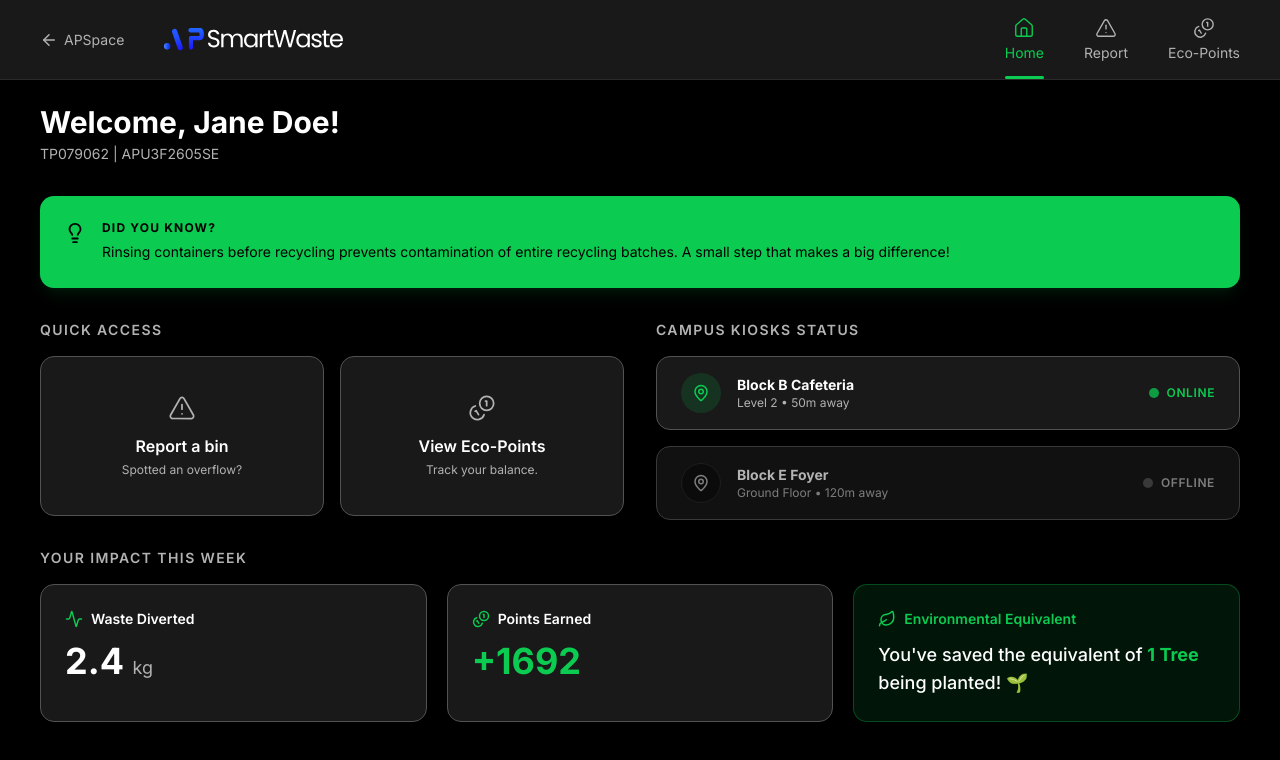
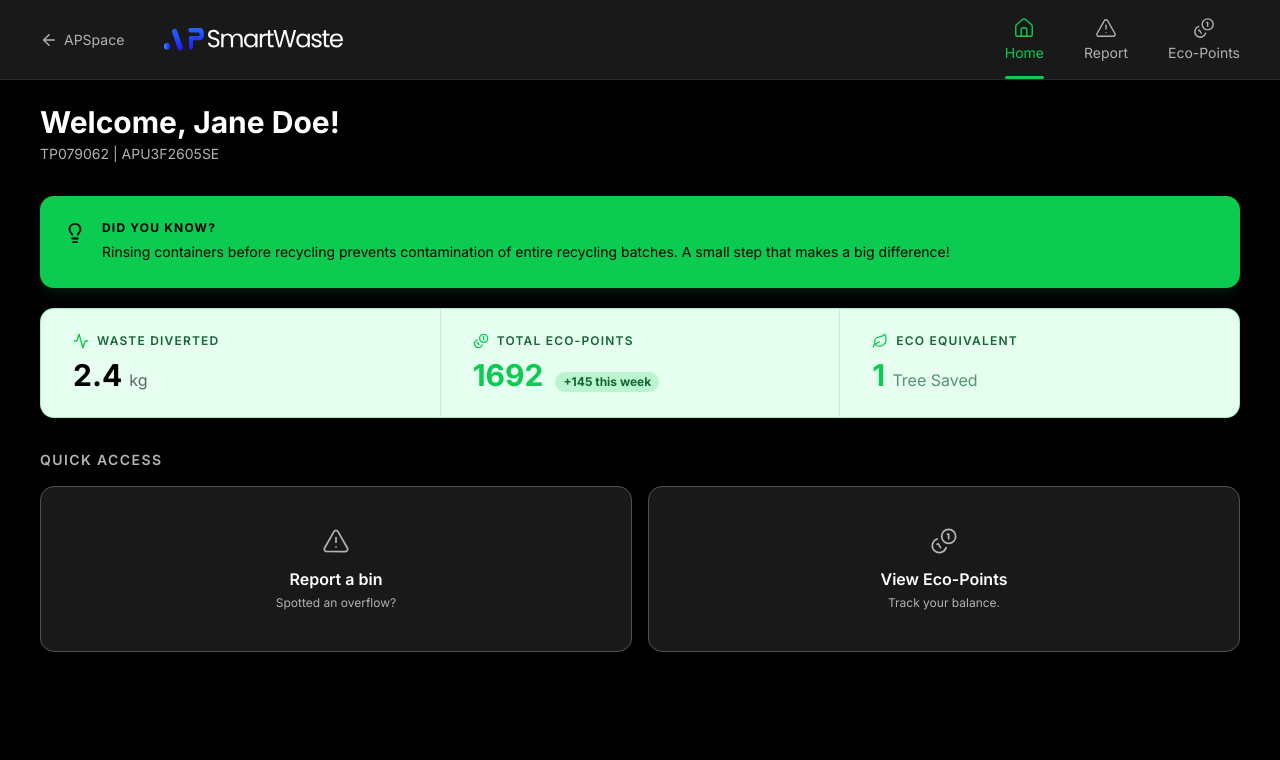
Before and after one commit to sevenpluseight/apu_gci_apsmartwaste, a Next.js app: page /student in a window 1280 px wide. Shown: the top 760 px of the page. Built offline with nearby package versions, Linux system fonts and the light colour scheme.

Commit message:
refactor: update student page layout to enhance waste management metrics and improve quick access links

```diff
--- a/src/app/student/page.tsx
+++ b/src/app/student/page.tsx
@@ -2,7 +2,7 @@
 
 import Link from "next/link";
 import studentData from "@/mock/student/student.json";
-import { Lightbulb, TriangleAlert, Coins, MapPin, Activity, Leaf } from "lucide-react";
+import { Lightbulb, TriangleAlert, Coins, Activity, Leaf } from "lucide-react";
 
 export default function StudentPage() {
   const { profile, didYouKnow } = studentData;
@@ -21,7 +21,7 @@ export default function StudentPage() {
       </div>
 
       {/* Did You Know Banner */}
-      <div className="mb-8 flex items-start gap-4 rounded-xl bg-[#0BCB51] px-6 py-6 shadow-lg shadow-[#0BCB51]/10">
+      <div className="mb-5 flex items-start gap-4 rounded-xl bg-[#0BCB51] px-6 py-6 shadow-lg shadow-[#0BCB51]/10">
         <Lightbulb size={22} className="mt-0.5 shrink-0 text-black" />
         <div>
           <p className="mb-1 text-xs font-bold uppercase tracking-widest text-black">
@@ -31,18 +31,52 @@ export default function StudentPage() {
         </div>
       </div>
 
-      {/* Main Split Layout */}
-      <div className="grid grid-cols-1 lg:grid-cols-2 gap-8 mb-8">
+      {/* Impact Banner (Light Green Theme) */}
+      <div className="mb-8 flex flex-col md:flex-row divide-y md:divide-y-0 md:divide-x divide-[#0BCB51]/20 rounded-xl bg-[#E6FFF0] border border-[#0BCB51]/30 shadow-sm">
 
-        {/* Left Column: Quick Access */}
+        {/* Waste Diverted */}
+        <div className="flex-1 px-8 py-6">
+          <div className="flex items-center gap-2 mb-2">
+            <Activity size={16} className="text-[#0BCB51]" />
+            <span className="text-xs font-semibold uppercase tracking-widest text-[#166534]">Waste Diverted</span>
+          </div>
+          <p className="text-3xl font-bold text-black">2.4 <span className="text-base font-normal text-black/60">kg</span></p>
+        </div>
+
+        {/* Total Eco Points */}
+        <div className="flex-1 px-8 py-6">
+          <div className="flex items-center gap-2 mb-2">
+            <Coins size={16} className="text-[#0BCB51]" />
+            <span className="text-xs font-semibold uppercase tracking-widest text-[#166534]">Total Eco-Points</span>
+          </div>
+          <div className="flex items-baseline gap-3">
+            <p className="text-3xl font-bold text-[#0BCB51]">{profile.ecoPoints}</p>
+            <span className="text-xs font-bold text-[#166534] bg-[#0BCB51]/20 px-2 py-0.5 rounded-full">
+              +145 this week
+            </span>
+          </div>
+        </div>
+
+        {/* Eco Equivalent */}
+        <div className="flex-1 px-8 py-6">
+          <div className="flex items-center gap-2 mb-2">
+            <Leaf size={16} className="text-[#0BCB51]" />
+            <span className="text-xs font-semibold uppercase tracking-widest text-[#166534]">Eco Equivalent</span>
+          </div>
+          <p className="text-3xl font-bold text-[#0BCB51]">1 <span className="text-base font-normal text-[#166534]/70">Tree Saved</span></p>
+        </div>
+
+      </div>
+
+      {/* Quick Access */}
       <div>
         <h2 className="mb-4 text-sm font-semibold uppercase tracking-widest text-[#B2B2B2]">
           Quick Access
         </h2>
-          {/* Changed to grid-cols-2 to perfectly fit the two remaining items */}
-          <div className="grid grid-cols-1 sm:grid-cols-2 gap-4 h-40">
+        <div className="grid grid-cols-1 sm:grid-cols-2 gap-4">
+
           <Link href="/student/report-overflow">
-              <div className="group flex h-full flex-col items-center justify-center gap-3 rounded-xl bg-[#191919] border border-[#525252] px-6 py-8 transition-all duration-200 hover:border-[#0BCB51]/60 cursor-pointer">
+            <div className="group flex h-full flex-col items-center justify-center gap-3 rounded-xl bg-[#191919] border border-[#525252] px-6 py-10 transition-all duration-200 hover:border-[#0BCB51]/60 cursor-pointer">
               <TriangleAlert
                 size={28}
                 strokeWidth={1.5}
@@ -56,7 +90,7 @@ export default function StudentPage() {
           </Link>
 
           <Link href="/student/eco-points">
-              <div className="group flex h-full flex-col items-center justify-center gap-3 rounded-xl bg-[#191919] border border-[#525252] px-6 py-8 transition-all duration-200 hover:border-[#0BCB51]/60 cursor-pointer">
+            <div className="group flex h-full flex-col items-center justify-center gap-3 rounded-xl bg-[#191919] border border-[#525252] px-6 py-10 transition-all duration-200 hover:border-[#0BCB51]/60 cursor-pointer">
               <Coins
                 size={28}
                 strokeWidth={1.5}
@@ -68,83 +102,6 @@ export default function StudentPage() {
               </div>
             </div>
           </Link>
-          </div>
-        </div>
-
-        {/* Right Column: Campus Kiosk Status */}
-        <div>
-          <h2 className="mb-4 text-sm font-semibold uppercase tracking-widest text-[#B2B2B2]">
-            Campus Kiosks Status
-          </h2>
-          <div className="flex flex-col gap-4 h-40 justify-between">
-            {/* Kiosk 1 (Online) */}
-            <div className="flex items-center justify-between rounded-xl bg-[#191919] border border-[#525252] px-6 py-4 flex-1">
-              <div className="flex items-center gap-4">
-                <div className="flex h-10 w-10 items-center justify-center rounded-full bg-[#0BCB51]/15 text-[#0BCB51]">
-                  <MapPin size={18} />
-                </div>
-                <div>
-                  <p className="text-sm font-bold text-white">Block B Cafeteria</p>
-                  <p className="text-xs text-[#B2B2B2]">Level 2 • 50m away</p>
-                </div>
-              </div>
-              <div className="flex items-center gap-2">
-                <div className="h-2.5 w-2.5 rounded-full bg-[#0BCB51] animate-pulse" />
-                <span className="text-xs font-semibold text-[#0BCB51] uppercase tracking-wider">Online</span>
-              </div>
-            </div>
-
-            {/* Kiosk 2 (Offline / Full) */}
-            <div className="flex items-center justify-between rounded-xl bg-[#191919] border border-[#525252] px-6 py-4 flex-1 opacity-70">
-              <div className="flex items-center gap-4">
-                <div className="flex h-10 w-10 items-center justify-center rounded-full bg-[#111111] text-[#B2B2B2] border border-[#2A2A2A]">
-                  <MapPin size={18} />
-                </div>
-                <div>
-                  <p className="text-sm font-bold text-white">Block E Foyer</p>
-                  <p className="text-xs text-[#B2B2B2]">Ground Floor • 120m away</p>
-                </div>
-              </div>
-              <div className="flex items-center gap-2">
-                <div className="h-2.5 w-2.5 rounded-full bg-[#525252]" />
-                <span className="text-xs font-semibold text-[#B2B2B2] uppercase tracking-wider">Offline</span>
-              </div>
-            </div>
-          </div>
-        </div>
-
-      </div>
-
-      {/* Bottom Section: Weekly Impact */}
-      <div>
-        <h2 className="mb-4 text-sm font-semibold uppercase tracking-widest text-[#B2B2B2]">
-          Your Impact This Week
-        </h2>
-        <div className="grid grid-cols-1 md:grid-cols-3 gap-5">
-
-          <div className="rounded-xl bg-[#191919] border border-[#525252] px-6 py-6">
-            <div className="flex items-center gap-2 mb-3 text-[#0BCB51]">
-              <Activity size={18} />
-              <span className="text-sm font-semibold text-white">Waste Diverted</span>
-            </div>
-            <p className="text-4xl font-bold text-white">2.4 <span className="text-lg font-normal text-[#B2B2B2]">kg</span></p>
-          </div>
-
-          <div className="rounded-xl bg-[#191919] border border-[#525252] px-6 py-6">
-            <div className="flex items-center gap-2 mb-3 text-[#0BCB51]">
-              <Coins size={18} />
-              <span className="text-sm font-semibold text-white">Points Earned</span>
-            </div>
-            <p className="text-4xl font-bold text-[#0BCB51]">+{profile.ecoPoints}</p>
-          </div>
-
-          <div className="rounded-xl bg-[#0BCB51]/10 border border-[#0BCB51]/30 px-6 py-6 flex flex-col justify-center">
-            <div className="flex items-center gap-2 mb-3 text-[#0BCB51]">
-              <Leaf size={18} />
-              <span className="text-sm font-semibold text-[#0BCB51]">Environmental Equivalent</span>
-            </div>
-            <p className="text-lg font-medium text-white">You&apos;ve saved the equivalent of <span className="font-bold text-[#0BCB51]">1 Tree</span> being planted! 🌱</p>
-          </div>
 
         </div>
       </div>
```
Lines whose indentation alone changed are shown as unchanged.
